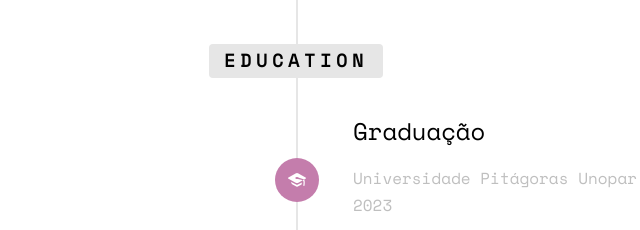
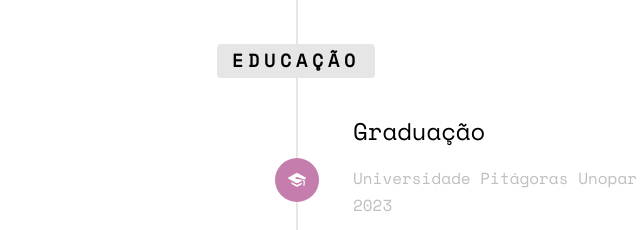
Before and after one commit to jhoanhabiemanuelfilipe/jhoanhabiemanuelfilipe.github.io, a plain HTML site: page index.html in a window 1280 px wide. Shown: the part 2967-3197 px from the top of the page, 344-984 px from the left. Drawn offline with nearby package versions, Linux system fonts and the light colour scheme; files whose address does not match are found by name; a web font is replaced by a local one.

Commit message:
Update index.html

```diff
--- a/index.html
+++ b/index.html
@@ -193,7 +193,7 @@
 
 						<br>
 						<li class="timeline-heading text-center animate-box">
-							<div><h3>Education</h3></div>
+							<div><h3>Educação</h3></div>
 						</li>
 						<li class="timeline-inverted animate-box">
 							<div class="timeline-badge"><i class="icon-graduation-cap"></i></div>
```
